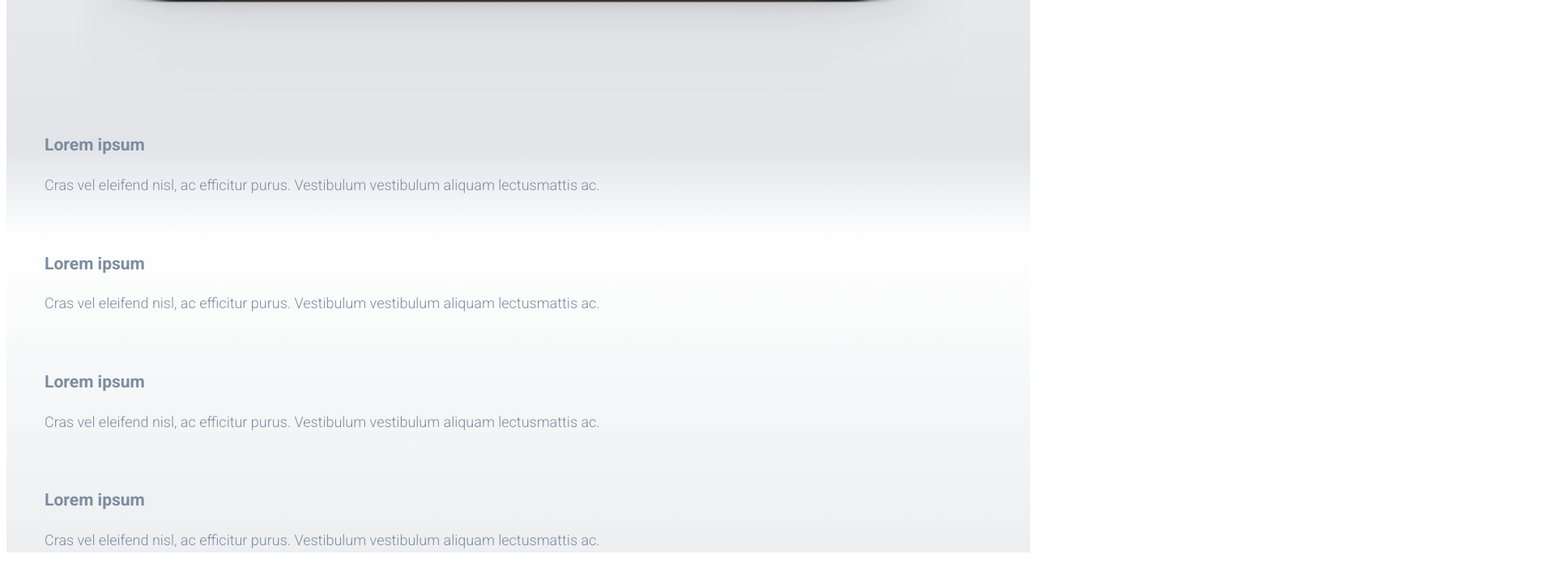
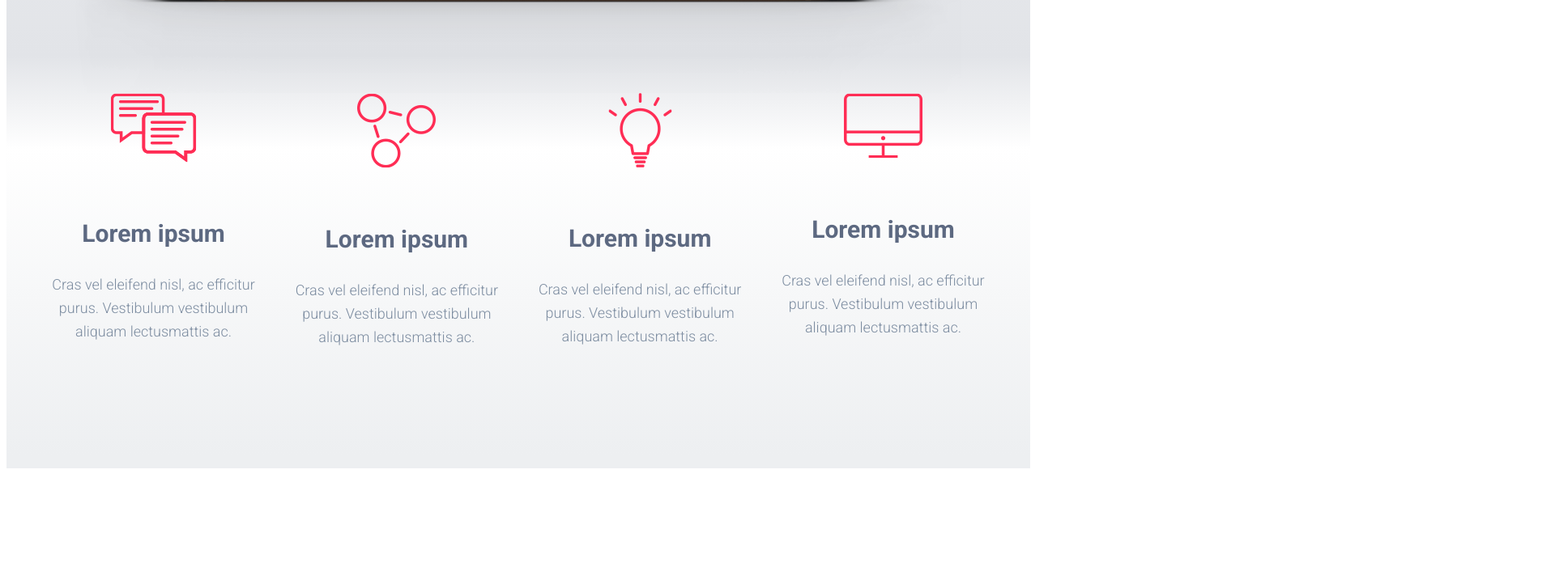
Before and after one commit to maciekmacku/PSD-TO-HTML-1, a plain HTML site: page index.html in a window 1280 px wide. Shown: the part 1225-1926 px from the top of the page at 81% size, 1920 px wide, since content can reach past the window. After the commit the page ends 1812 px from the top, so only its background shows below. Drawn offline with Linux system fonts and the light colour scheme; files whose address does not match are found by name.

Commit message:
fixed header, added feature-boxes section

```diff
--- a/index.html
+++ b/index.html
@@ -51,21 +51,22 @@
         <section class="feature-boxes">
             <div class="container">
                 <div class="feature-box">
-                    <img src="" alt="">
-                    <h3>Lorem ipsum</h3>
-                    <p>Cras vel eleifend nisl, ac efficitur purus. Vestibulum vestibulum aliquam lectusmattis ac.</p>
-                </div>                    <div class="feature-box">
-                      <img src="" alt="">
+                    <img src="images/icon1.png" alt="">
                     <h3>Lorem ipsum</h3>
                     <p>Cras vel eleifend nisl, ac efficitur purus. Vestibulum vestibulum aliquam lectusmattis ac.</p>
                 </div>
                 <div class="feature-box">
-                   <img src="" alt="">
+                      <img src="images/icon2.png" alt="">
+                    <h3>Lorem ipsum</h3>
+                    <p>Cras vel eleifend nisl, ac efficitur purus. Vestibulum vestibulum aliquam lectusmattis ac.</p>
+                </div>
+                <div class="feature-box">
+                   <img src="images/icon3.png" alt="">
                         <h3>Lorem ipsum</h3>
                         <p>Cras vel eleifend nisl, ac efficitur purus. Vestibulum vestibulum aliquam lectusmattis ac.</p>
                 </div>
                 <div class="feature-box">
-                    <img src="" alt="">
+                    <img src="images/icon4.png" alt="">
                     <h3>Lorem ipsum</h3>
                     <p>Cras vel eleifend nisl, ac efficitur purus. Vestibulum vestibulum aliquam lectusmattis ac.</p>
                 </div>
--- a/sass/style.scss
+++ b/sass/style.scss
@@ -23,10 +23,13 @@ img {
     max-width: 1170px;
     width: 100%;
     margin: 0 auto;
+    display: flex;
 }
 .page-header {
+    display:flex;
+    justify-content: center;
     padding: 25px 0;
-    width: 2000px;
+    width: 100%;
     height: 100px;
     border-bottom: 1px solid #e4e6ea;
     .container {
@@ -94,7 +97,6 @@ img {
 /* section */
 .section-header {
     text-align: center;
-    margin-top: 135px;
     h2 {
         color: #0149a1;
         font-family: "Roboto - Bold";
@@ -116,6 +118,10 @@ img {
 .page-section {
     background-color: #ffffff;
     background-image: linear-gradient(to top, #edeff1 0%, #edeff1 1%, #ffffff 24%, #e2e4e8 31%, #ffffff 100%);
+}
+.intro-section {
+    padding-top: 135px;
+    padding-bottom: 130px;
 }
 
 /*intro CTA */
@@ -165,6 +171,32 @@ img {
     }
 }
 
+/*section faeture-boxes */
+.feature-boxes {
+    .container {
+        display: flex;
+        justify-content: space-between;
+    }
+}
+.feature-box {
+    flex-basis: 23%;
+    text-align: center;
+    img {
+        margin-bottom: 55px;
+    }
+    h3 {
+        margin: 0 0 25px;
+        color: #5d6981;
+        font-size: 30px;
+        font-weight: 700;
+        line-height: 1.6em;
+    }
+    p {
+
+    }
+
+}
+
 /*
 .btn {
     position: absolute;
```
Also changed, not shown: css/style.css, 1 other file.
